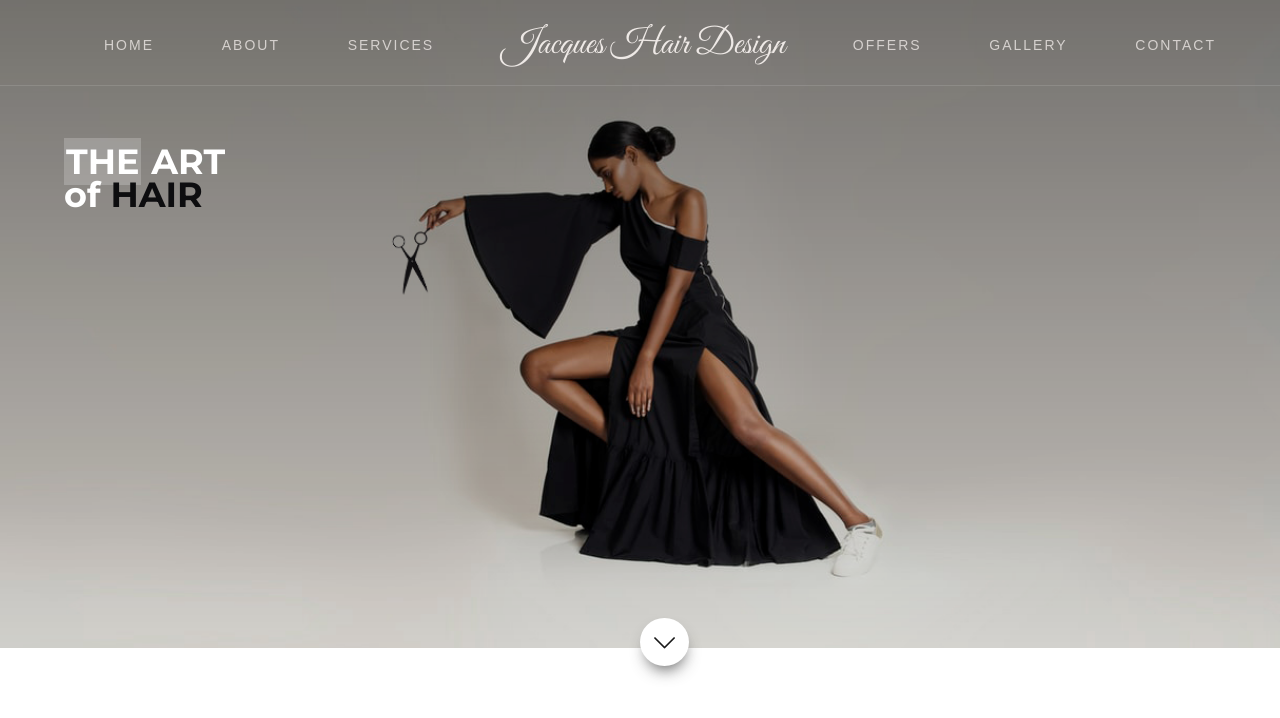
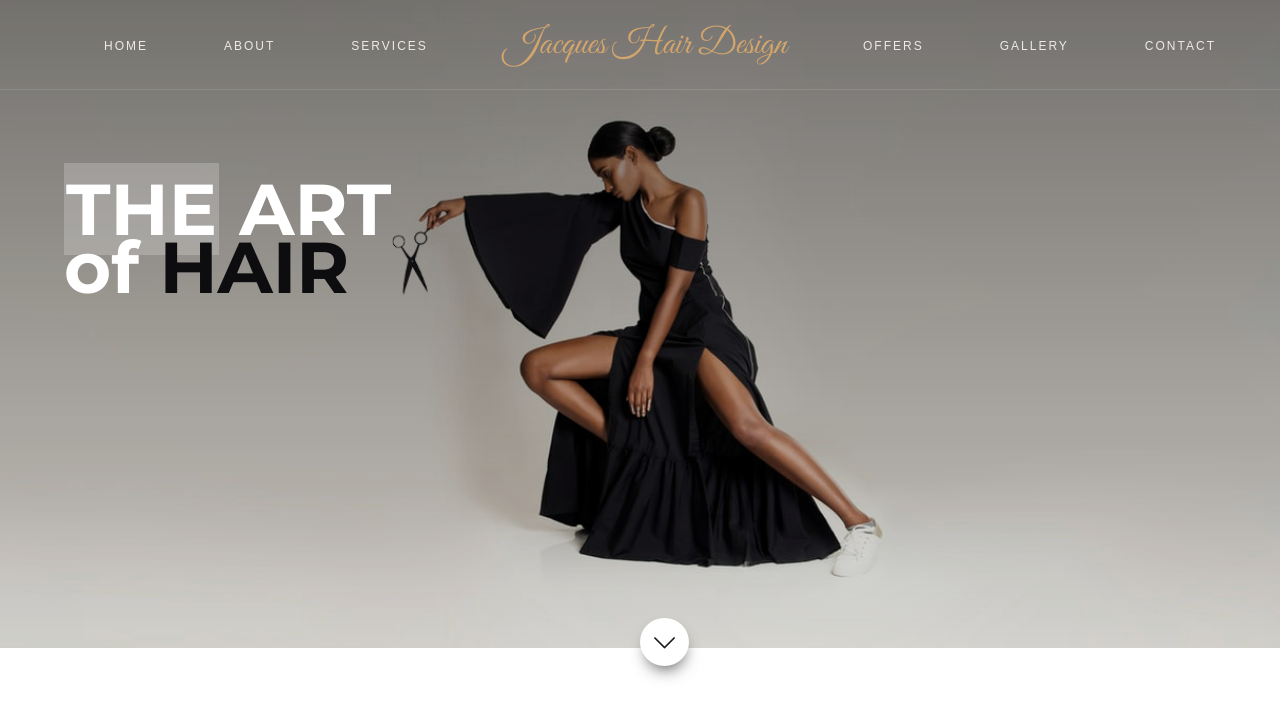
Before and after one commit to Denis-Grant/jhd, a website: page index.html in a window 1280 px wide. Shown: the part 52-770 px from the top of the page. Drawn offline with Linux system fonts and the light colour scheme.

Commit message:
header & nav

```diff
--- a/js/app.js
+++ b/js/app.js
@@ -1,21 +1,23 @@
 const navLogo = document.querySelector('.nav__logo');
 const nav = document.querySelector('nav');
 const logoText = document.querySelector('.nav__text');
+const logoTextLg = document.querySelector('li.nav__text');
 
 window.addEventListener('scroll', ()=>{
-    // if (window.pageYOffset > 25){
-    //     // nav.style.transition = 'background-color 500ms ease-in-out';
-    //     nav.style.backgroundColor = '#eee9e6';
-    //     nav.style.color = '#83502e';
-    //     // navLogo.src = 'img/logo-sm-black.jpg';
-    //     logoText.style.color ='#83502e';
+    if (window.pageYOffset > 25){
+        // nav.style.transition = 'background-color 500ms ease-in-out';
+        nav.style.backgroundColor = '#1a1a1a';
+        nav.style.color = '#eee9e6';
+        // navLogo.src = 'img/logo-sm-black.jpg';
+        logoText.style.color ='#d2a56d';
+        logoTextLg.style.color ='#d2a56d';
 
-    // }
-    // if (window.pageYOffset < 26) {
-    //     // nav.style.transition = 'background-color 500ms ease-in-out';
-    //     nav.style.backgroundColor = 'rgba(0,0,0,0)';
-    //     nav.style.color = '';
-    //     // navLogo.src = 'img/logo-sm-white.jpg';
-    //     logoText.style.color ='#ffffffad';
-    // }
+    }
+    if (window.pageYOffset < 26) {
+        // nav.style.transition = 'background-color 500ms ease-in-out';
+        nav.style.backgroundColor = 'rgba(0,0,0,0)';
+        nav.style.color = '';
+        // navLogo.src = 'img/logo-sm-white.jpg';
+        logoText.style.color ='#ffffffad';
+    }
 });
--- a/scss/style.scss
+++ b/scss/style.scss
@@ -73,7 +73,7 @@
             display: grid;
             align-items: center;
             padding:8px 0;
-            padding-bottom: 0;
+            padding-bottom: 4px;
             cursor: pointer;
             &__icon, &__search-icon {
                 // padding-top: 28px;
@@ -107,9 +107,9 @@
                 li {
                     a {
                         display: inline-block;
-                        color: inherit;
+                        color: $offwhite;
                         text-decoration: none;
-                        font-size: 14px;
+                        font-size: 12px;
                         letter-spacing: 2px;
                         font-weight: 300;
                     }
@@ -120,13 +120,12 @@
     } /* nav */
     &__cta {
         padding-top: 30px;
-        align-items: center;
         line-height: 28px;
         margin: auto 0;
         color: #fff;
         h1 {
             font-family: 'Montserrat', sans-serif;
-            font-size: 35px;
+            font-size: 38px;
             line-height: 33px;
             span.border {
                 padding: 2px 2px;
@@ -144,7 +143,12 @@
 
 
 @media (min-width: 576px) {
-
+    .header__cta {
+        h1 {
+            font-size: 42px;
+            line-height: 33px;
+        }
+    }
 }
 
 // Medium devices (tablets, 768px and up)
@@ -158,7 +162,13 @@
             font-size: 36px;
         }
     }
-} /* nav */
+    .header__cta {
+        h1 {
+            font-size: 48px;
+            line-height: 38px;
+        }
+    }
+}
 
 
 // Large devices (desktops, 992px and up)
@@ -170,12 +180,22 @@
         &__menu {
             display: flex;
         }
-
+    }
+    .header__cta {
+        h1 {
+            font-size: 62px;
+            line-height: 50px;
+        }
     }
 }
 
 // Extra large devices (large desktops, 1200px and up)
 @media (min-width: 1200px) {
-
+    .header__cta {
+        h1 {
+            font-size: 72px;
+            line-height: 58px;
+        }
+    }
 
 }
```
Also changed, not shown: css/style.css.
